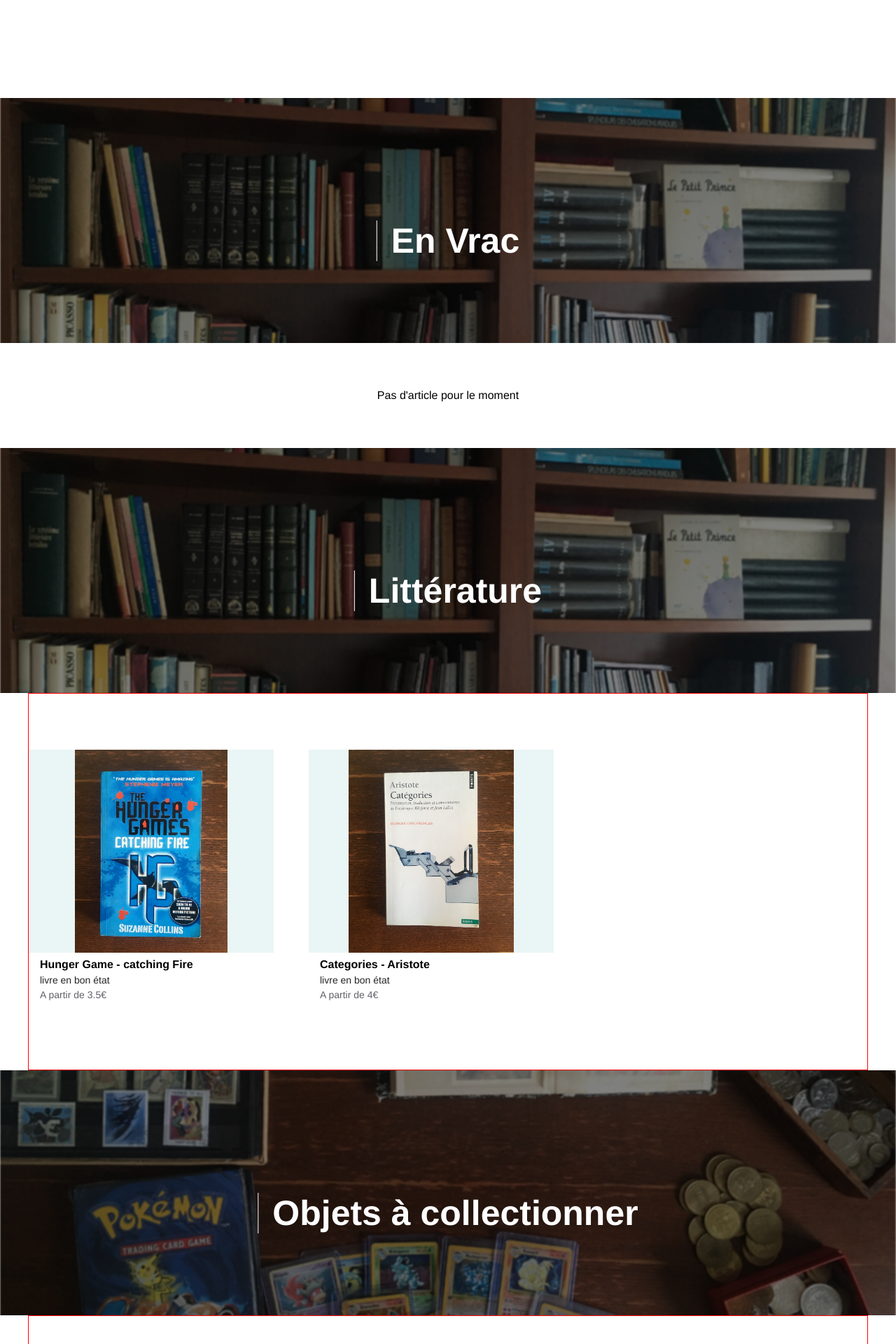
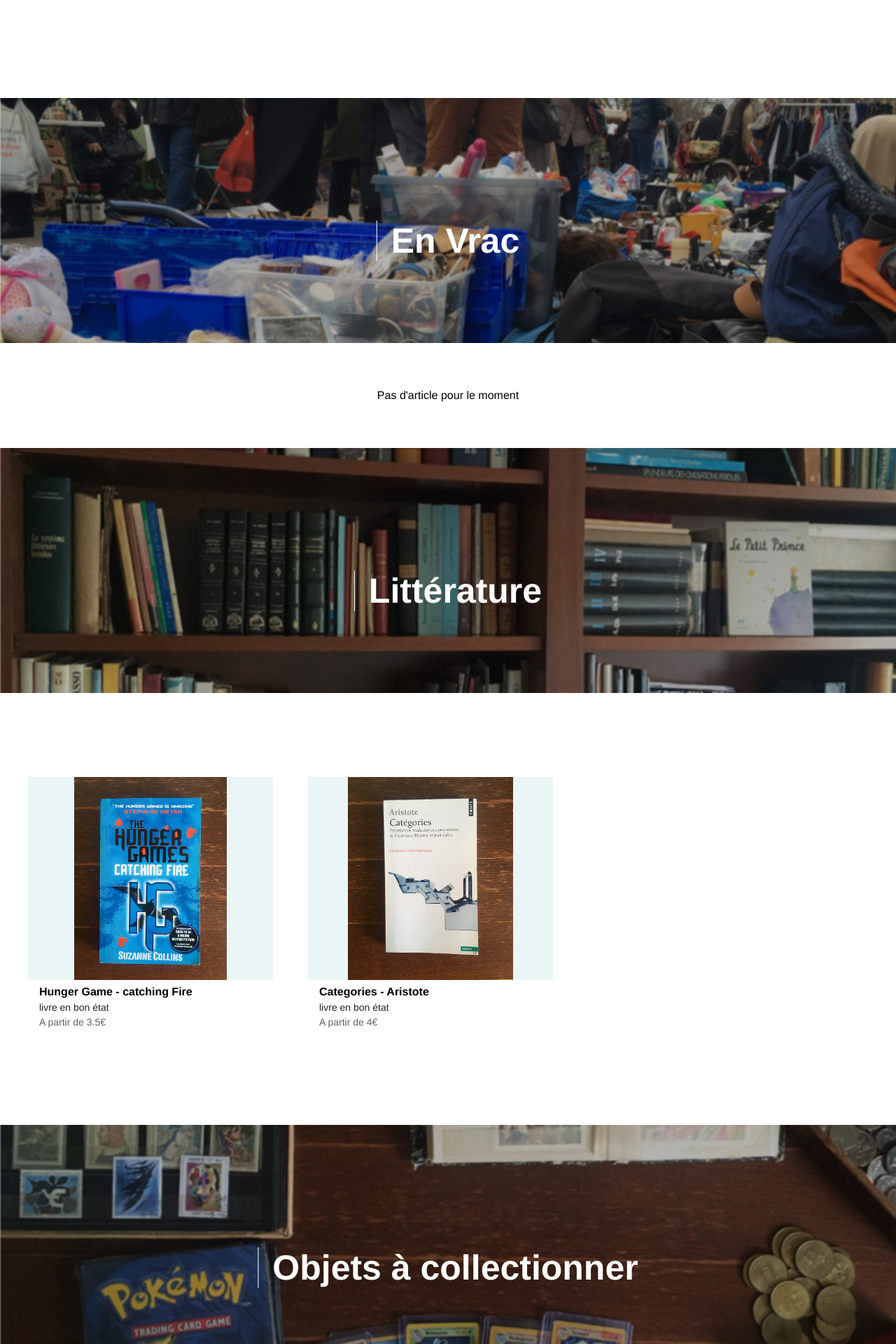
Before and after one commit to AvirKarakitsos/REACT_bazar, a React (Vite) app: page / in a window 1280 px wide. Shown: the part 660-2580 px from the top of the page at 70% size. Built offline with nearby package versions, Linux system fonts and the light colour scheme.

Commit message:
feat: image for 'en vrac' banner

```diff
--- a/src/assets/styles/Category.module.css
+++ b/src/assets/styles/Category.module.css
@@ -5,10 +5,11 @@
 }
 
 .banner {
+    min-width: 1400px;
     width: 100%;
     position: absolute;
     object-fit: cover;
-    filter: brightness(0.5) blur(1px);
+    filter: brightness(0.7) blur(1px);
     z-index: 10;
 }
 
@@ -27,12 +28,11 @@
 .articlesContainer {
     max-width: 1200px;
     width: 100%;
-    padding: 80px 0;
+    padding: 120px 0;
     margin: 0 auto;
     display: flex;
     flex-wrap: wrap;
     column-gap: 50px;
-    border: 1px solid red;
 }
 
 .message {
--- a/src/utils/project/categories.json
+++ b/src/utils/project/categories.json
@@ -2,7 +2,7 @@
     {
         "id": 1,
         "name": "En Vrac",
-        "banner": "/banners/books.JPG",
+        "banner": "/banners/other.JPG",
         "subcategories": [
             {
                 "id":1,
```
Also changed, not shown: public/banners/other.JPG (added).
